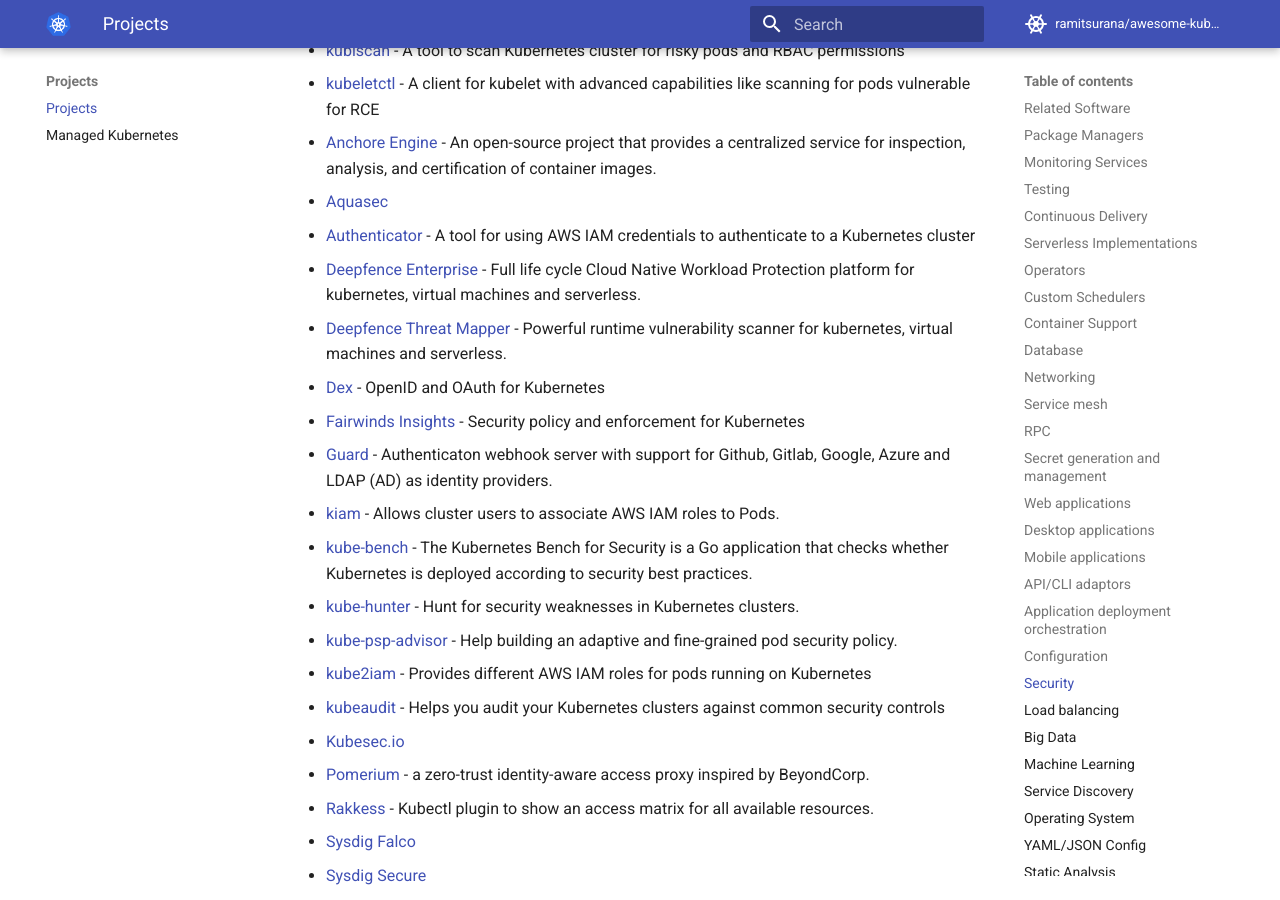
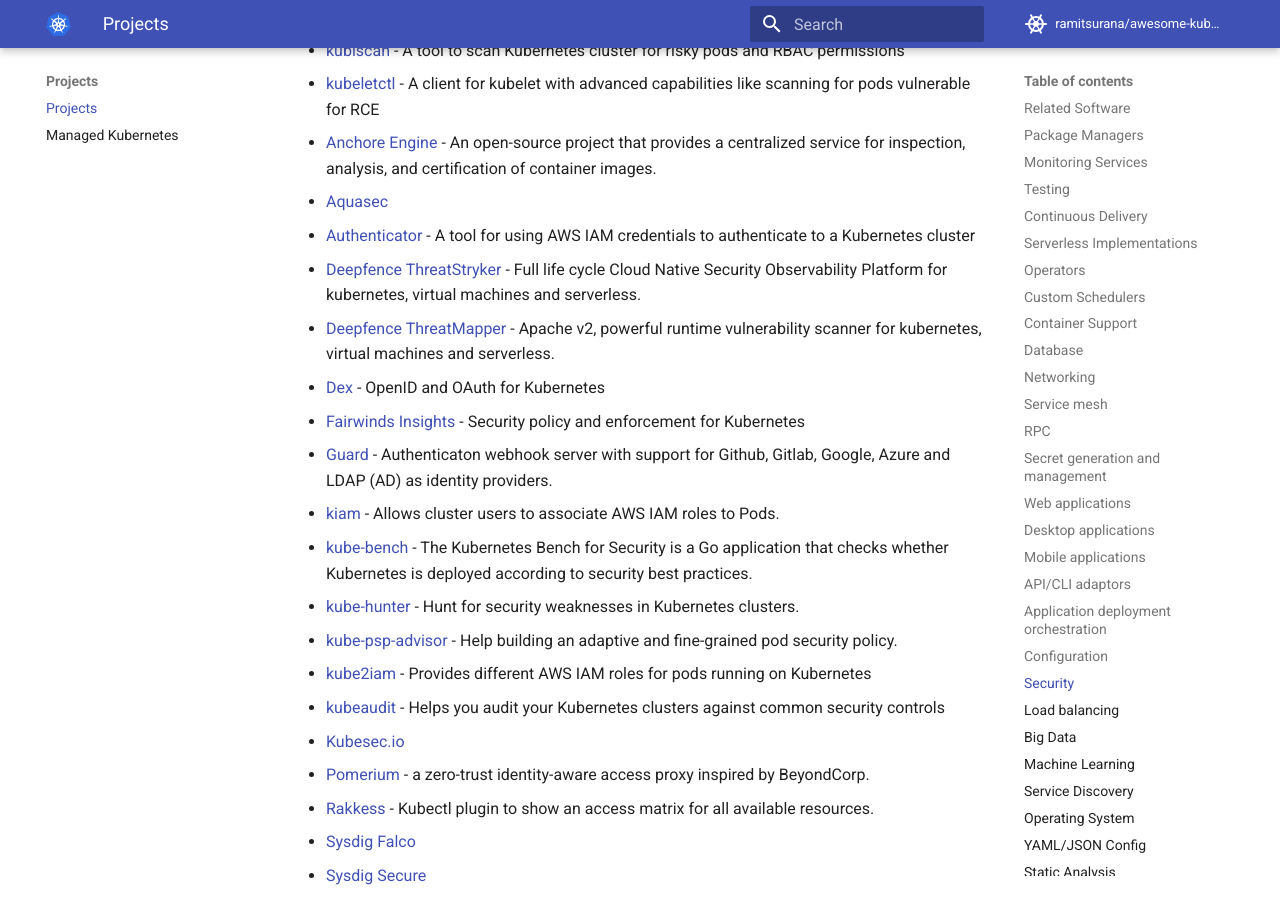
Before and after one commit to topstar920707/awesome-kubernetes, an MkDocs documentation site: the page built from docs/projects/projects.md, in a window 1280 px wide and 900 px high, scrolled down 13814 px. Built offline with MkDocs 1.6.1 and Material for MkDocs 9.7.7, drawn with Linux system fonts in a browser that asks for light colours; comment, search, counter and statistics services are not loaded.

Commit message:
Update description for ThreatMapper (#715)
* Update description for ThreatMapper

* Update url link for Deepfence

```diff
--- a/docs/projects/projects.md
+++ b/docs/projects/projects.md
@@ -381,8 +381,8 @@ Projects
 * [Anchore Engine](https://github.com/anchore/anchore-engine) - An open-source project that provides a centralized service for inspection, analysis, and certification of container images.
 * [Aquasec](http://blog.aquasec.com/topic/kubernetes)
 * [Authenticator](https://github.com/kubernetes-sigs/aws-iam-authenticator) - A tool for using AWS IAM credentials to authenticate to a Kubernetes cluster
-* [Deepfence Enterprise](https://deepfence.io) - Full life cycle Cloud Native Workload Protection platform for kubernetes, virtual machines and serverless.
-* [Deepfence Threat Mapper](https://github.com/deepfence/ThreatMapper) - Powerful runtime vulnerability scanner for kubernetes, virtual machines and serverless.
+* [Deepfence ThreatStryker](https://deepfence.io/threatstryker) - Full life cycle Cloud Native Security Observability Platform for kubernetes, virtual machines and serverless.
+* [Deepfence ThreatMapper](https://github.com/deepfence/ThreatMapper) - Apache v2, powerful runtime vulnerability scanner for kubernetes, virtual machines and serverless.
 * [Dex](https://github.com/dexidp/dex) - OpenID and OAuth for Kubernetes
 * [Fairwinds Insights](https://fairwinds.com/insights) - Security policy and enforcement for Kubernetes
 * [Guard](https://github.com/appscode/guard) - Authenticaton webhook server with support for Github, Gitlab, Google, Azure and LDAP (AD) as identity providers.
```
